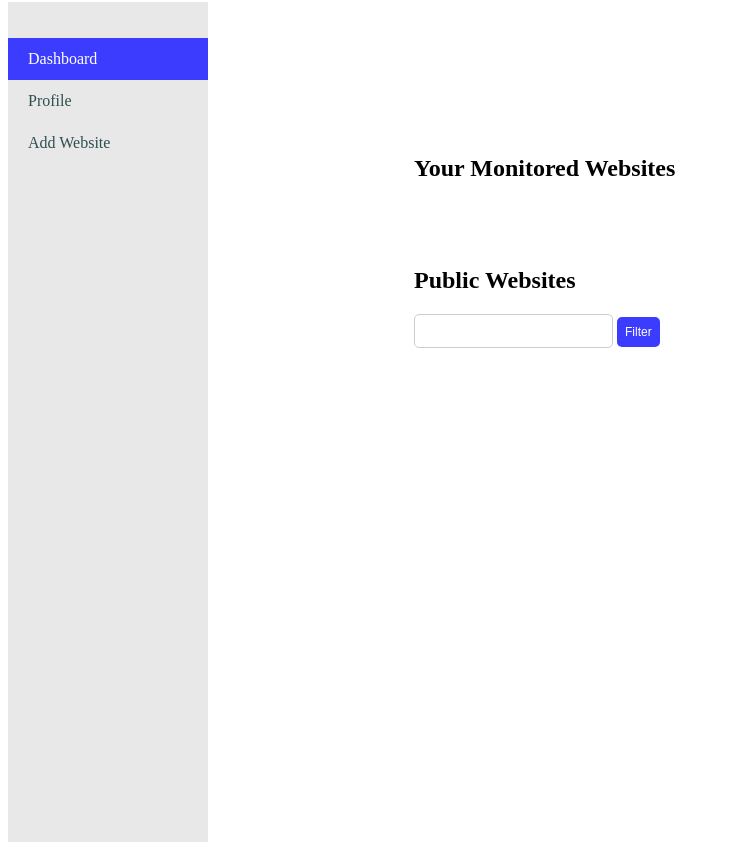
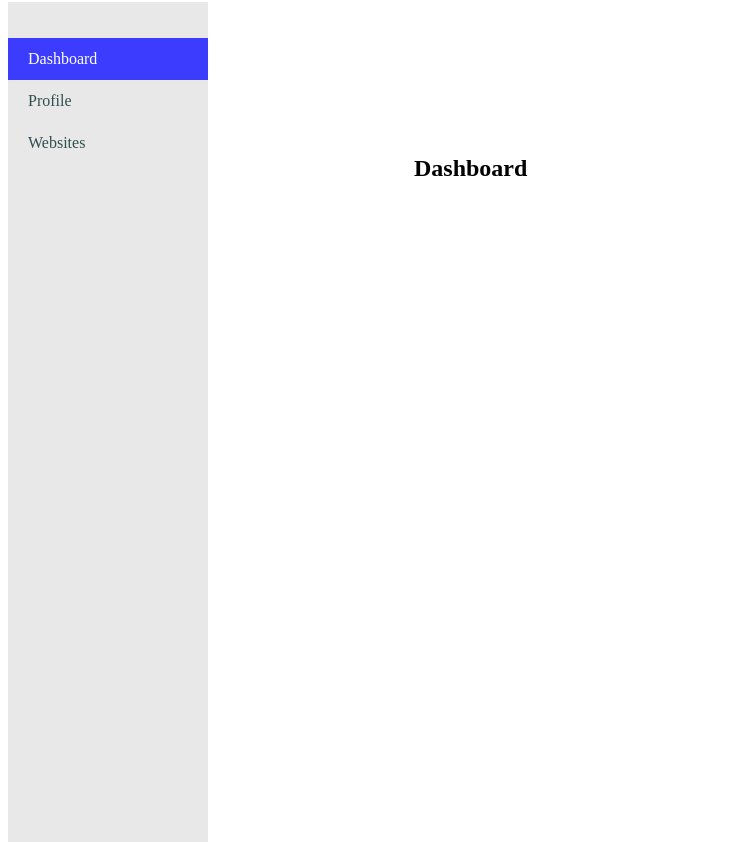
Before and after one commit to koenol/simple-website-monitoring-tool, a Flask app: page /main in a window 1280 px wide. Shown: the part 58-900 px from the top of the page, without its empty margins (0-730 px from the left). Run offline with Flask 3, Linux system fonts and the light colour scheme; the visitor is signed in with stand-in values (Sample User, id 1); data that the repository does not hold is empty.

Commit message:
removed public websites, part of redesign

```diff
--- a/templates/main.html
+++ b/templates/main.html
@@ -18,14 +18,14 @@
     <ul class="nav-menu">
         <li><a href="/main" class="nav-link active">Dashboard</a></li>
         <li><a href="/profile" class="nav-link">Profile</a></li>
-        <li><a href="/add-website" class="nav-link">Add Website</a></li>
+        <li><a href="/website" class="nav-link">Websites</a></li>
     </ul>
 </nav>
 
 <div class="container">
     <div class="main-box">
         <div class="box">
-            <h2>Your Monitored Websites</h2>
+            <h2>Dashboard</h2>
             <div id="monitored-websites">
                 {% for website in personal_websites %}
                 <div class="website">
@@ -40,25 +40,6 @@
                         <input type="hidden" name="website_id" value="{{ website.id }}">
                         <input type="hidden" name="csrf_token" value="{{ session.csrf_token }}">
                         <button type="submit">Delete</button>
-                    </form>
-                </div>
-                {% endfor %}
-            </div>
-        </div>
-        <div class="box">
-            <h2>Public Websites</h2>
-            <form method="GET" class="search-filter">
-                <input type="text" name="filter" value="{{ filter_query }}">
-                <button type="submit">Filter</button>
-            </form>
-            <div id="public-websites">
-                {% for website in public_websites %}
-                <div class="website">
-                    <span>{{ website.addr }}</span>
-                    <form method="POST" action="/copy-website" class="inline-form">
-                        <input type="hidden" name="public_website_id" value="{{ website.id }}">
-                        <input type="hidden" name="csrf_token" value="{{ session.csrf_token }}">
-                        <button type="submit">Copy</button>
                     </form>
                 </div>
                 {% endfor %}
```
